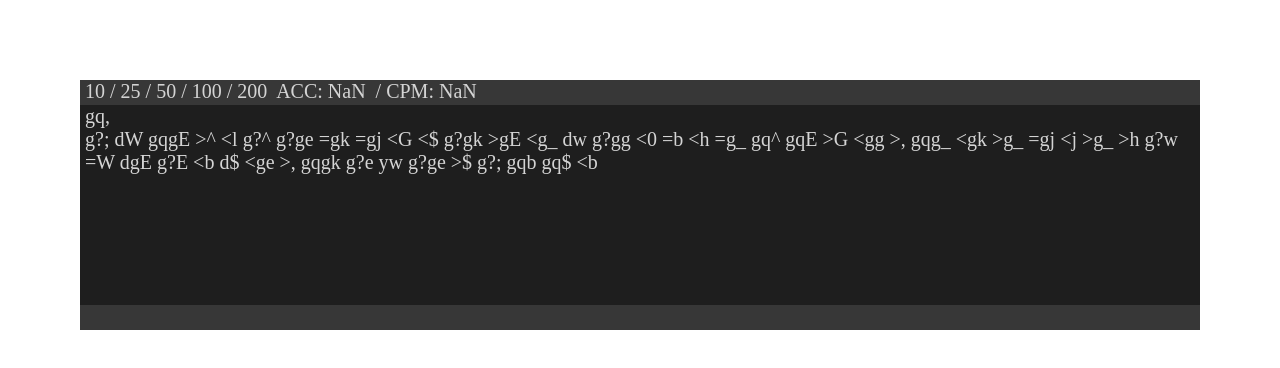
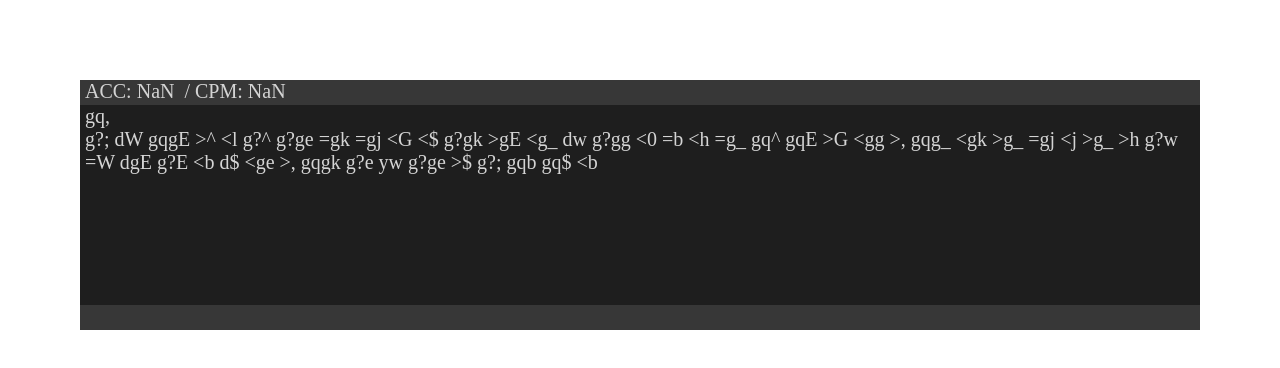
Before and after one commit to skippi/vimty, a React app: page / in a window 1280 px wide. Shown: the top 368 px of the page. Built offline with nearby package versions, Linux system fonts and the light colour scheme; the HTML template or start-up script is replaced by a standard one; a web font is replaced by a local one.

Commit message:
index: remove config buttons
Not need since there's a command now.

```diff
--- a/src/index.tsx
+++ b/src/index.tsx
@@ -154,7 +154,10 @@ const commandInput = produce((draft: Draft<App>, key: string) => {
     if (args.length == 1 && args[0] == "edit") {
       Object.assign(draft, app(draft, { type: "RESET" }));
     } else if (args.length == 2 && args[0] == "config") {
-      Object.assign(draft, app(draft, { type: "CONFIG", size: parseInt(args[1]) }));
+      Object.assign(
+        draft,
+        app(draft, { type: "CONFIG", size: parseInt(args[1]) })
+      );
     }
     draft.commandInput = "";
     draft.mode = Mode.Normal;
@@ -233,16 +236,7 @@ function AppView(_: {}) {
     <StyledApp>
       <GlobalStyle />
       <HeaderWindow>
-        <span onClick={() => dispatch({ type: "CONFIG", size: 10 })}>10</span>
-        <span> / </span>
-        <span onClick={() => dispatch({ type: "CONFIG", size: 25 })}>25</span>
-        <span> / </span>
-        <span onClick={() => dispatch({ type: "CONFIG", size: 50 })}>50</span>
-        <span> / </span>
-        <span onClick={() => dispatch({ type: "CONFIG", size: 100 })}>100</span>
-        <span> / </span>
-        <span onClick={() => dispatch({ type: "CONFIG", size: 200 })}>200</span>
-        &nbsp; ACC:{" "}
+        ACC:{" "}
         {(
           state.correctInputCount /
           (state.correctInputCount + state.wrongInputCount)
```
